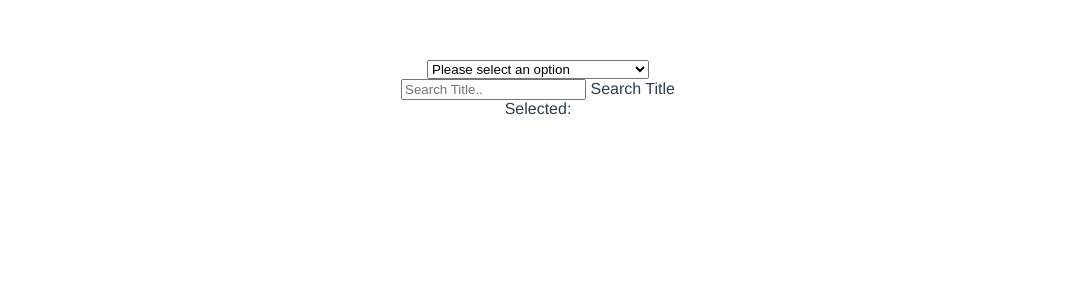
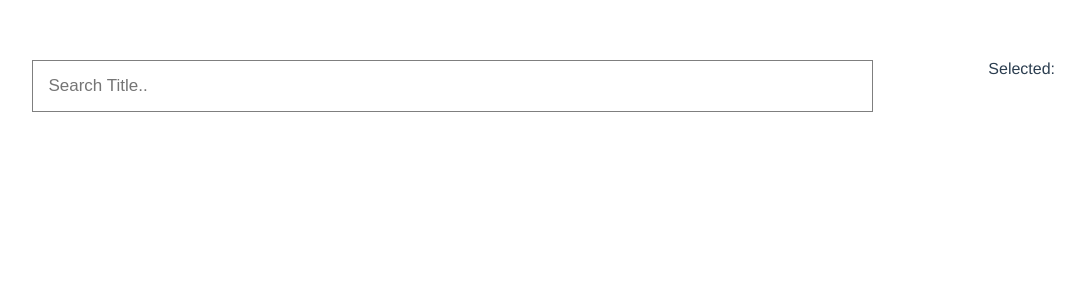
Before and after one commit to azmul/vue-components, a Vue app: page / in a window 1280 px wide. Shown: the top 300 px of the page, without its empty margins (102-1187 px from the left). Built offline with nearby package versions, Linux system fonts and the light colour scheme; the HTML template or start-up script is replaced by a standard one.

Commit message:
done search dropdown

```diff
--- a/src/App.vue
+++ b/src/App.vue
@@ -1,7 +1,7 @@
 <template>
   <div id="app">
 
-    <select-component v-model="selected" v-bind:config="selectConfig">
+    <!-- <select-component v-model="selected" v-bind:config="selectConfig">
       <optgroup v-if="selectConfig.groupOptions" v-bind:label="selectConfig.groupOptions.label">
         <option
             v-for="(option,index) in selectConfig.groupOptions.options"
@@ -11,9 +11,9 @@
             {{option.text}}
         </option>
       </optgroup>
-    </select-component>
+    </select-component> -->
 
-    <search v-model="selected" v-bind:config="selectConfig"></search>
+    <search v-model="selected" v-bind:config="selectSearchConfig"></search>
     Selected:{{selected}}
     <!-- <Table v-bind:config="tableConfig" /> -->
     <!-- <Pagination  v-bind:config="tableConfig" /> -->
@@ -178,6 +178,51 @@
               }
             ]
           }
+        },
+        selectSearchConfig: {
+          options: [{
+              value: 'bangladesh',
+              text: 'Bangladesh Country'
+            },
+            {
+              value: 'Albania',
+              text: 'Albania Country'
+            },
+            {
+              value: 'Austria',
+              text: 'Austria Country'
+            },
+            {
+              value: {
+                'C': 'Bahamas'
+              },
+              text: 'Bahamas Country'
+            },
+            {
+              value: 'Belgium',
+              text: 'Belgium Country',
+              disabled: true
+            },
+            {
+              value: 'Herzegovina',
+              text: 'Herzegovina Country'
+            },
+            {
+              value: 'China',
+              text: 'China Country'
+            },
+            {
+              value: {
+                'G': 'Croatia'
+              },
+              text: 'Croatia Country'
+            },
+            {
+              value: 'Eritrea',
+              text: 'Eritrea Country',
+              disabled: true
+            }
+          ]
         }
       }
     }
--- /dev/null
+++ b/src/components/Search/Search.css
@@ -0,0 +1,54 @@
+    .overlay {
+      height: 100%;
+      width: 100%;
+      z-index: 1;
+      top: 0;
+      left: 0;
+    }
+
+    .search-wrapper {
+      position: relative;
+      top: 46%;
+      width: 80%;
+      text-align: center;
+      margin-top: 30px;
+      margin: auto;
+    }
+
+    .overlay input[type=text] {
+      padding: 15px;
+      font-size: 17px;
+      border: none;
+      float: left;
+      width: 80%;
+      background: white;
+      border: 1px solid rgba(0, 0, 0, 0.5);
+    }
+
+    .overlay button {
+      float: left;
+      width: 20%;
+      padding: 15px;
+      background: #ddd;
+      font-size: 17px;
+      border: none;
+      cursor: pointer;
+    }
+
+    .overlay .select-field {
+      position: absolute;
+      top: 50px;
+      left: 0;
+      width: 80%;
+    }
+
+    .optionClass,
+    .optionInactiveClass{
+      padding: 14px 9px;
+    }
+
+    .optionClass:hover{
+      background-color: #eef5ff;
+      color: #000000;
+      cursor: pointer;
+    }
--- a/src/components/Search/Search.vue
+++ b/src/components/Search/Search.vue
@@ -1,18 +1,28 @@
 <template>
-    <div id="search">
+    <div class="overlay">
         <div class="search-wrapper">
-            <input @focus="toggleOnOff" @blur="toggleOnOff" type="text" v-model="keyword" placeholder="Search Title.." />
-            <label for=""> Search Title </label>
-            <div></div>
-            <select v-if="selectHandalerShow" :multiple="true" v-model="inputVal">
+            <input class="input-field"
+                   @focus="toggleOnOff"
+                   @blur="toggleOnOff"
+                   type="text"
+                   v-model="keyword"
+                   placeholder="Search Title.." />
+                   <span></span>
+            <select
+                  class="select-field"
+                  v-if="selectHandalerShow"
+                  :multiple="true"
+                  v-model="inputVal">
                 <option
+                        v-if="filteredList.length>0"
                         v-for="(option,index) in filteredList"
                         :disabled="option.disabled"
                         :key="index"
-                                                     :value="option.firstname">
-                                                     {{option.firstname}}
+                        :value="option"
+                        v-bind:class="{'optionClass': !option.disabled,'optionInactiveClass':option.disabled}">
+                        {{option.text}}
                 </option>
-                                              <slot></slot>
+                <option v-if="filteredList.length===0">{{noResultFound}}</option>
             </select>
         </div>
     </div>
@@ -20,70 +30,19 @@
 
 <script>
     export default {
+        props: ['value',
+            'config'
+        ],
         data() {
             return {
+                options: [],
                 selectHandalerShow: false,
+                noResultFound:'No results found',
                 keyword: '',
                 inputVal: [],
                 datas: [],
-                postList: [{
-                        isActive: true,
-                        age: 40,
-                        firstname: 'Dickerson',
-                        lastname: 'Macdonald',
-                        date: '2011-04-11T10:20:30Z'
-                    },
-                    {
-                        isActive: false,
-                        age: 21,
-                        firstname: 'Larsen',
-                        lastname: 'Shaw',
-                        date: '2011-04-08T10:20:30Z'
-                    },
-                    {
-                        isActive: false,
-                        age: 89,
-                        firstname: 'Geneva',
-                        lastname: 'Wilson',
-                        date: '2010-04-11T10:20:30Z',
-                        testFiled: true
-                    },
-                    {
-                        isActive: true,
-                        age: 38,
-                        firstname: 'Jami',
-                        lastname: 'Carney',
-                        date: '2011-04-15T10:20:30Z'
-                    }, {
-                        isActive: true,
-                        age: 40,
-                        firstname: 'Azmul',
-                        lastname: 'Hossain',
-                        date: '2011-04-11T10:20:30Z'
-                    },
-                    {
-                        isActive: false,
-                        age: 22,
-                        firstname: 'Nazmul',
-                        lastname: 'Hasan',
-                        date: '2011-04-08T10:20:30Z'
-                    },
-                    {
-                        isActive: false,
-                        age: 80,
-                        firstname: 'Polin',
-                        lastname: 'Ahmed',
-                        date: '2010-04-11T10:20:30Z',
-                        testFiled: true
-                    },
-                    {
-                        isActive: true,
-                        age: 34,
-                        firstname: 'Nafi',
-                        lastname: 'Hasan',
-                        date: '2011-04-15T10:20:30Z'
-                    }
-                ]
+                dataList: this.config.options,
+                selectChange: false
 
             }
         },
@@ -94,24 +53,26 @@
                 }, 150)
             },
             filteredListData(keywordSearch) {
-                let filterAfter = this.postList.filter((data) => {
-                    return data.firstname.toLowerCase().includes(keywordSearch.toLowerCase());
+                let filterAfter = this.dataList.filter((data) => {
+                    return data.text.toLowerCase().includes(keywordSearch.toLowerCase());
                 });
                 this.datas = filterAfter;
             },
             filteredListHandelar(searchValue) {
                 let keywordSearch;
-                if (searchValue instanceof Array) {
-                    keywordSearch = searchValue[0];
+                if (searchValue.constructor === Object) {
+                    keywordSearch = searchValue.text;
+                    this.filteredListData(keywordSearch);
+                } else if (searchValue.constructor === Array) {
+                    keywordSearch = searchValue[0].text;
                     this.filteredListData(keywordSearch);
                 } else {
-                    keywordSearch = searchValue;
-                    this.filteredListData(keywordSearch);
+                    this.filteredListData(searchValue);
                 }
             }
         },
         created() {
-            this.datas = [...this.postList];
+            this.datas = [...this.dataList];
         },
         computed: {
             filteredList() {
@@ -119,17 +80,29 @@
             }
         },
         watch: {
-            inputVal: function(newValue, oldValue) {
-                this.keyword = newValue;
-                console.log(newValue, oldValue);
+            inputVal: function(newValue) {
+                if (newValue.constructor === Object) {
+                    this.selectChange = true;
+                    this.keyword = newValue.text;
+                    this.$emit('input', newValue.value);
+                }
+                if (newValue.constructor === Array) {
+                    this.selectChange = true;
+                    this.keyword = newValue[0].text;
+                    this.$emit('input', newValue[0].value);
+                }
             },
-            keyword: function(newValue, oldValue) {
+            keyword: function(newValue) {
+                if (!this.selectChange) {
                     this.filteredListHandelar(newValue);
+                } else {
+                    this.selectChange = false;
+                }
             }
         }
     }
 </script>
 
 <style scoped>
-
+    @import './Search.css';
 </style>
```
Also changed, not shown: src/components/Search/README.md (added). Lines whose indentation alone changed are shown as unchanged.
